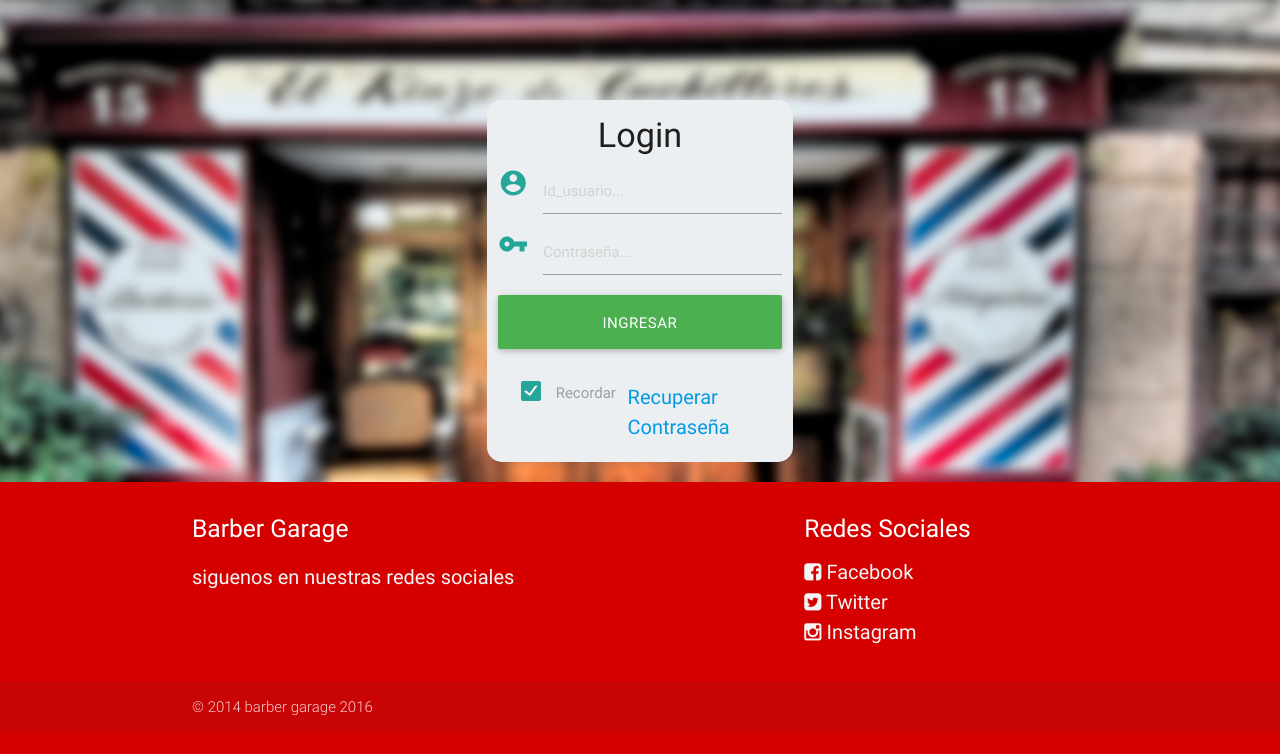
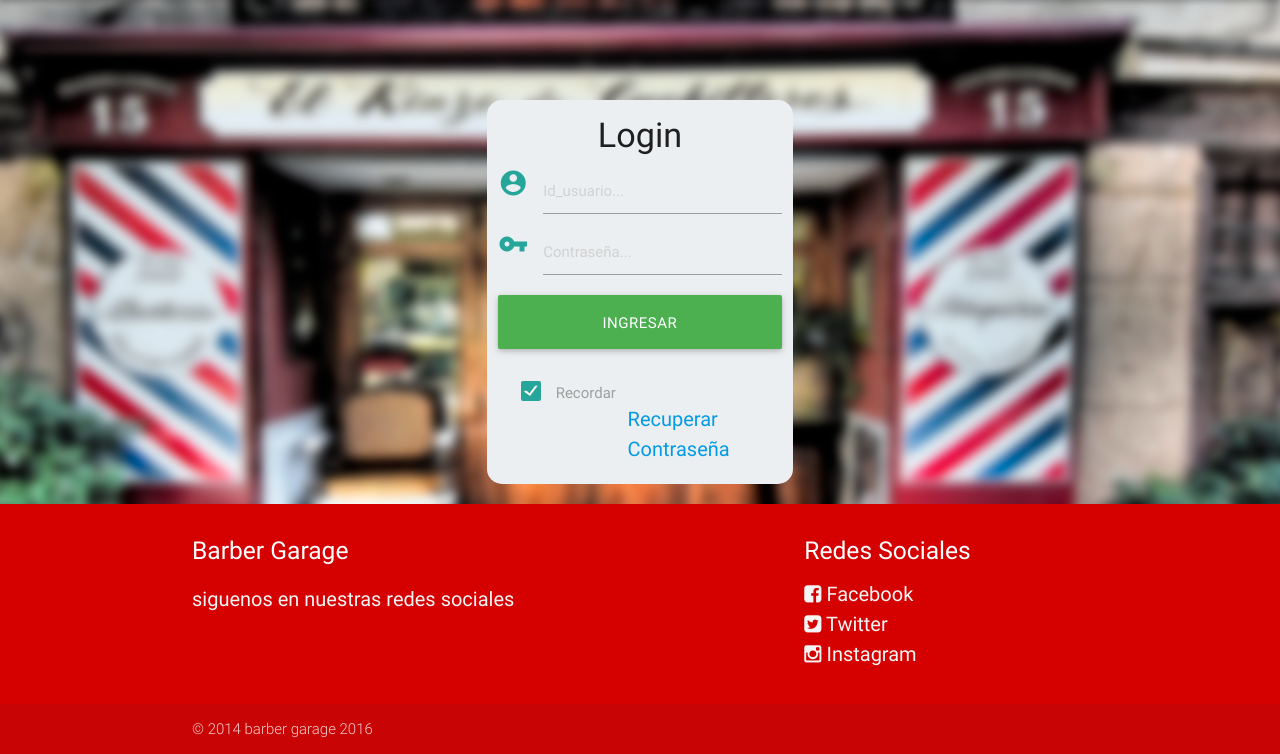
Before and after one commit to mgonza2276/Barber-Garage, a PHP site: page /Login.php in a window 1280 px wide. Shown: the part 100-854 px from the top of the page. Before the commit the page ends 832 px from the top, so only its background shows below. Run offline with PHP 8.4, Linux system fonts and the light colour scheme.

Commit message:
recuperar contraseña alinear

```diff
--- a/View/Login.php
+++ b/View/Login.php
@@ -33,11 +33,11 @@
 						<input type="password" placeholder="Contraseña..." name="clave" required/>
 
 						<button id="boton" class="waves-effect btn-large green" type="submit" name="" value="" href="#">Ingresar</button>
-                        <div class="col l5 s12">
-                        <input type="checkbox" class="filled-in" id="filled-in-box" checked="checked" />
+                        <div class="col l4 s12">
+                        <input type="checkbox" class="filled-in recordar" id="filled-in-box" checked="checked" />
                         <label for="filled-in-box">Recordar</label>
                         </div>
-                        <div class="col l7 s12" id="lgn-rec">
+                        <div class="col l8 offset-l5 s12 " id="lgn-rec">
                         <a  href="">Recuperar Contraseña</a>
                         </div>
 
--- a/View/estilos.css
+++ b/View/estilos.css
@@ -23,12 +23,14 @@
 	padding-bottom: 20px;
 }
 #btnreg{
-	margin-bottom: 20px;
+	margin-bottom: 15px;
 }
 
 #lgn-rec{
-	margin-top:13px;
+	margin-top:10px;
 }
+
+
 /*Crsitian*/
 
 /*estilos del index*/
```
